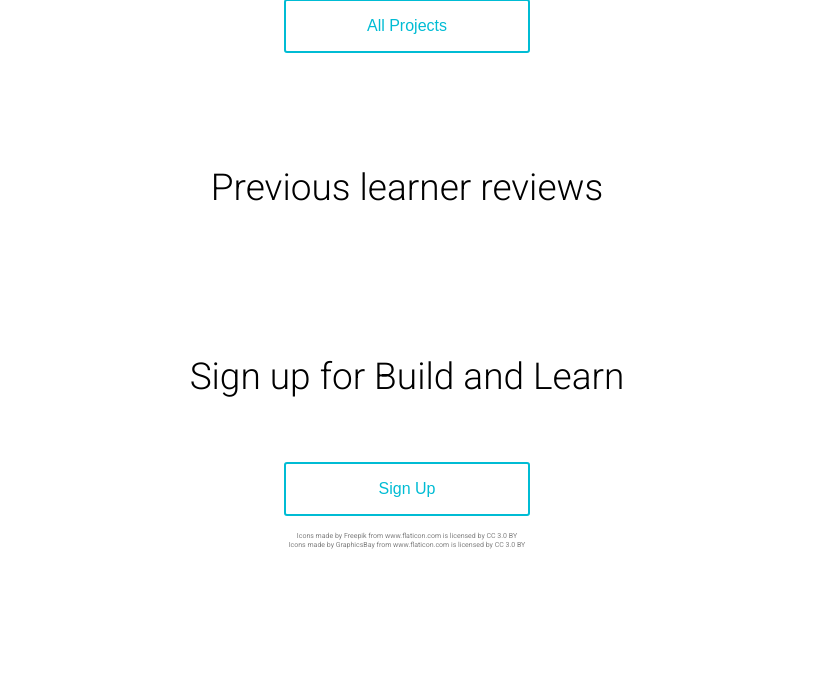
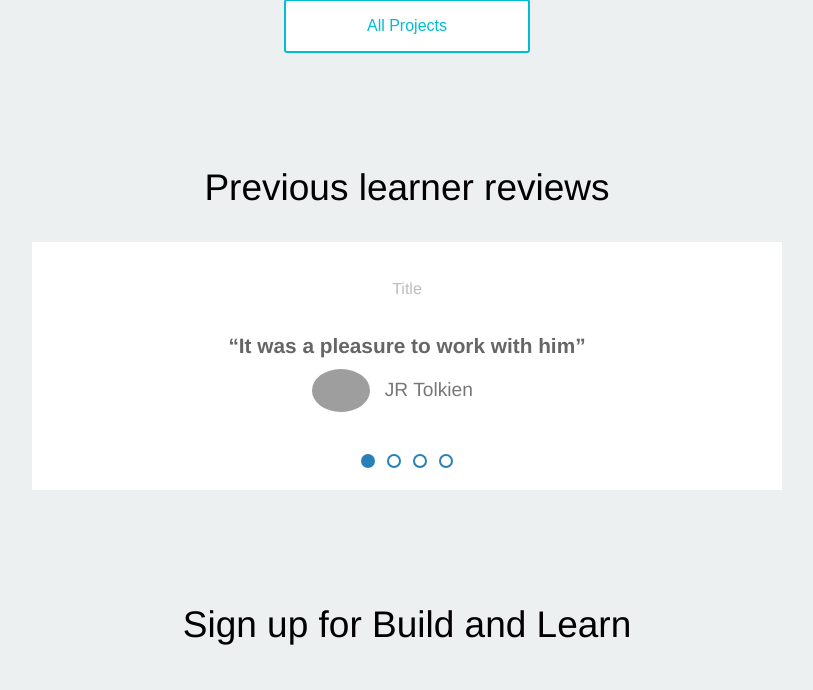
Before and after one commit to TiffanyvdHoven/Build-and-Learn, a PHP site: page / in a window 1280 px wide. Shown: the part 1911-2601 px from the top of the page, without its empty margins (233-1046 px from the left). Before the commit the page ends 2460 px from the top, so only its background shows below. Run offline with PHP 8.4, Linux system fonts and the light colour scheme; grey boxes are pictures that could not be loaded.

Commit message:
added review section carousel

```diff
--- a/index.html
+++ b/index.html
@@ -113,6 +113,60 @@
 
       <section id="reviews">
         <h2> Previous learner reviews </h2>
+
+
+<div class="carrousel">
+      <h2>Title</h2>
+      <input type="radio" name="slides" id="radio-1" checked>
+      <input type="radio" name="slides" id="radio-2">
+      <input type="radio" name="slides" id="radio-3">
+      <input type="radio" name="slides" id="radio-4">
+      <ul class="slides">
+         <li class="slide">
+            <p>
+               <q>It was a pleasure to work with him</q>
+              <span class="author">
+              <img src="http://quenya101.files.wordpress.com/2012/11/jrr-tolkien.jpeg?w=500">
+              JR Tolkien
+              </span>
+            </p>
+           </li>
+            <li class="slide">
+              <p>
+                <q>He is a good friend of mine</q>
+                <span class="author">
+                  <img src="https://i.pinimg.com/736x/3f/c5/87/3fc587af121759209c53132a71c03c97--record-player-swing.jpg">
+                  Sinatra
+                </span>
+              </p>
+           </li>
+          <li class="slide">
+             <p>
+                <q>This is pretty cool</q>
+                <span class="author">
+                <img src="https://pbs.twimg.com/profile_images/1832861297/GordonShumway12.jpg">
+                Alf
+                </span>
+             </p>
+          </li>
+          <li class="slide">
+            <p>
+              <q>This is awesome. Only Css you say?</q>
+              <span class="author">
+                <img src="http://www.claudiobernasconi.ch/wp-content/uploads/2014/03/github_octocat-300x300.jpg">
+                The octocat
+              </span>
+            </p>
+           </li>
+      </ul>
+      <div class="slidesNavigation">
+        <label for="radio-1" id="dotForRadio-1"></label>
+        <label for="radio-2" id="dotForRadio-2"></label>
+        <label for="radio-3" id="dotForRadio-3"></label>
+        <label for="radio-4" id="dotForRadio-4"></label>
+      </div>
+</div>
+
       </section>
 
       <section id="sign-up">
--- a/style.css
+++ b/style.css
@@ -483,3 +483,153 @@ label {
 				margin: 30px 40% 0px 40%;
 			}
 		}
+
+body {
+  font-family: Helvetica;
+  font-weight: 400;
+  background: #ecf0f1;
+}
+h1 {
+  font-size: 1.5em;
+  text-align: center;
+  margin: 1.2em 0;
+  color: #555555;
+}
+
+
+/*Carousel*/
+.carrousel {
+  background: #ffffff;
+  text-align: center;
+  padding: 4em 0;
+  height: 7.5em;
+  max-width: 750px;
+  margin: auto;
+  position: relative;
+  overflow: hidden;
+}
+.carrousel h2 {
+  margin: 0;
+  margin-top: -1.7em;
+  padding: 0;
+  font-size: 1em;
+  text-align: center;
+  color: #bbbbbb;
+}
+.carrousel .slides {
+  width: 400%;
+  left: 0;
+  padding-left: 0;
+  padding-top: 1em;
+  overflow: hidden;
+  list-style: none;
+  position: relative;
+
+  -webkit-transition: transform .5s;
+  -moz-transition: transform .5s;
+  -o-transition: transform .5s;
+  transition: transform .5s;
+}
+.carrousel .slides li {
+  width: 25%;
+  position: relative;
+  float: left;
+}
+.carrousel li p{
+  margin-top: 0;
+}
+.carrousel li q {
+  max-width: 90%;
+  margin: auto;
+  color: #666666;
+  font-size: 1.3em;
+  font-weight: bold;
+}
+.carrousel li img {
+  width:3em;
+  border-radius: 50%;
+  margin-left: -1.5em;
+  margin-right: 0.5em;
+  vertical-align: middle;
+}
+.carrousel li span.author {
+  margin-top:0.5em;
+  font-size: 1.2em;
+  color: #777777;
+  display: block;
+}
+.carrousel .slidesNavigation {
+  display: block;
+  list-style: none;
+  text-align: center;
+  bottom: 1em;
+  /*--- Centering trick---*/
+    /* Absolute positioning*/
+    position: absolute;
+    /* Abosulte positioning*/
+    width: 104px; /*This width  is the addition of the width of all the navigations dots - So in this case is   104 because the navigation dots are 26px (width:10px and 6px marginleft + 6 px marginright) and there are 4 dots so 4x26=104 */
+    left: 50%; /*Centering de element*/
+    margin-left: -52px; /*adjusting the centering by applying a negative margin of half of the width*/
+}
+.carrousel input {
+  display: none;
+}
+.carrousel .slidesNavigation label {
+  float: left;
+  margin: 6px;
+  display: block;
+  height: 10px;
+  width: 10px;
+  -webkit-border-radius: 50%;
+  border-radius: 50%;
+  border: solid 2px #2980b9;
+  font-size: 0;
+}
+/* You have to repeat this with each slide
+TODO: make it easier with SCSS
+25% movement 100/slides-num
+*/
+#radio-1:checked ~ .slides {
+  transform: translateX(0%);
+}
+#radio-2:checked ~ .slides {
+  transform: translateX(-25%);
+}
+#radio-3:checked ~ .slides {
+  transform: translateX(-50%);
+}
+#radio-4:checked ~ .slides {
+  transform: translateX(-75%);
+}
+
+
+.carrousel .slidesNavigation label:hover {
+   cursor: pointer;
+}
+/* You have to repeat this with each slide/dot */
+.carrousel #radio-1:checked ~ .slidesNavigation label#dotForRadio-1,
+.carrousel #radio-2:checked ~ .slidesNavigation label#dotForRadio-2,
+.carrousel #radio-3:checked ~ .slidesNavigation label#dotForRadio-3,
+.carrousel #radio-4:checked ~ .slidesNavigation label#dotForRadio-4 {
+  background: #2980b9;
+}
+
+@media  (max-width: 796px) {
+  .carrousel{
+    height: 8.5em;
+  }
+}
+@media  (max-width: 480px) {
+  .carrousel li p {
+    padding-left: 0.5em;
+    padding-right: 0.5em;
+  }
+  .carrousel li q {
+      font-size: 1em;
+  }
+  .carrousel li img {
+     width:2em;
+     margin-left: -1em;
+     margin-right: 0.25em;
+  }
+}
```
